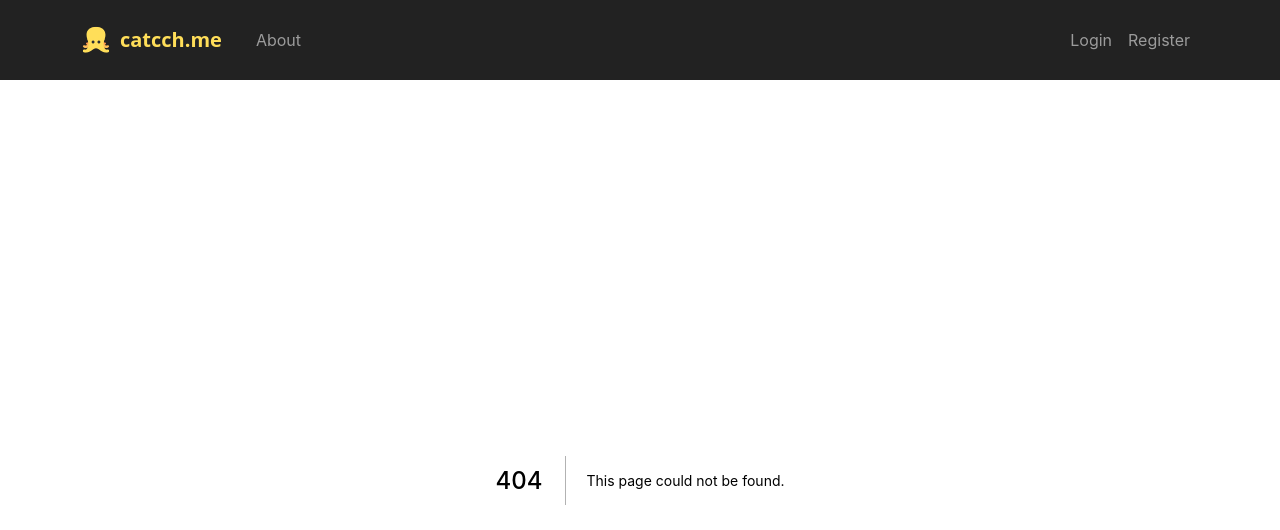
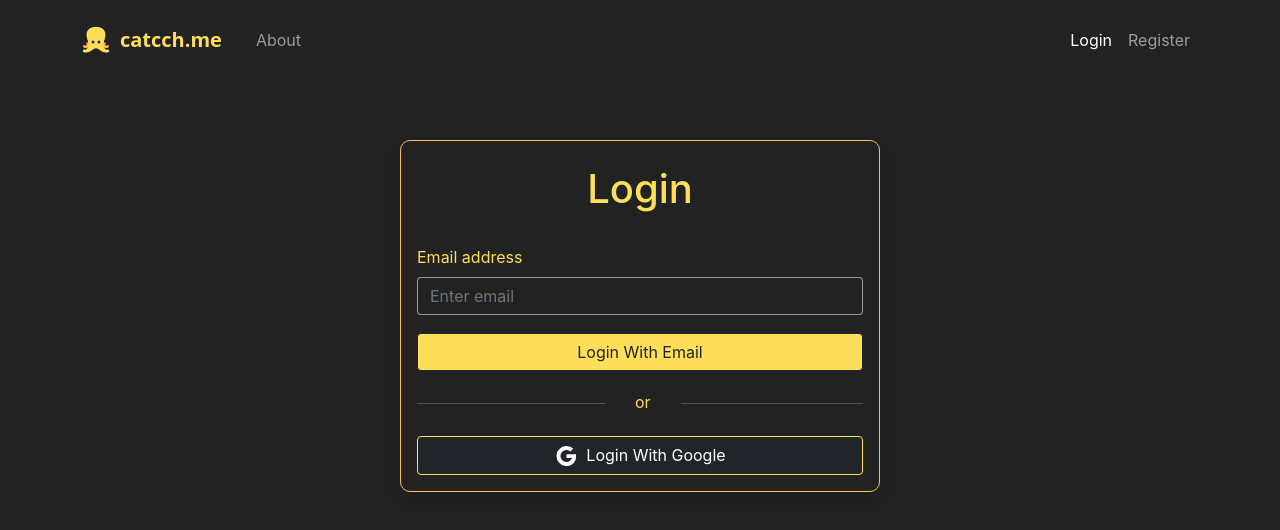
Before and after one commit to armancs12/catcch.me, a Next.js app: page /auth/login in a window 1280 px wide. Before the commit this address had no page. Shown: the top 530 px of the page. Built offline with nearby package versions, Linux system fonts and the light colour scheme.

Commit message:
Create login page and Add AuthForm component

```diff
--- /dev/null
+++ b/src/components/AuthForm/Form.module.css
@@ -0,0 +1,72 @@
+.AuthForm {
+  max-width: 480px;
+  margin: 60px auto;
+  padding: 1rem;
+  border-radius: 10px;
+
+  border: 1px solid var(--secondary);
+}
+
+.AuthForm input {
+  border-color: rgba(255, 255, 255, 0.55);
+  background-color: var(--bg);
+  color: white;
+}
+
+.AuthForm input:focus {
+  border-color: var(--secondary);
+  background-color: var(--bg);
+  color: white;
+  box-shadow: 0 0 0 0.25rem rgb(255, 189, 89, 0.25);
+}
+
+.AuthForm input::selection {
+  background-color: var(--third);
+  color: white;
+}
+
+.AuthForm h1 {
+  margin: .5rem 0;
+  text-align: center;
+}
+
+.AuthForm form {
+  margin-top: 2rem;
+}
+
+
+.AuthForm form button {
+  margin-top: .1rem;
+  width: 100%;
+  background-color: var(--primary);
+  color: var(--bg);
+}
+
+.AuthForm form button:hover {
+  background-color: var(--primary);
+  color: var(--bg);
+}
+
+.AuthFormDivider {
+  margin: 2rem 0;
+  position: relative;
+}
+
+.AuthFormDivider span {
+  position: absolute;
+  left: calc(50% - 5px);
+  bottom: -10px;
+  padding: 10px 30px;
+  margin: -10px -30px;
+  background-color: var(--bg);
+}
+
+.GoogleButton {
+  width: 100%;
+  border-color: var(--primary);
+}
+
+.GoogleButton:hover {
+  width: 100%;
+  border-color: var(--secondary);
+}
--- /dev/null
+++ b/src/components/AuthForm/index.tsx
@@ -0,0 +1,43 @@
+import styles from "./Form.module.css";
+import { Button, Form } from "react-bootstrap";
+import cx from "classnames";
+
+type Props = {
+  title: string;
+};
+
+const AuthForm: React.FC<Props> = ({ title }) => {
+  return (
+    <div className={cx(styles.AuthForm, "shadow")}>
+      <h1>{title}</h1>
+      <Form>
+        <Form.Group className="mb-3 mt-2" controlId="formBasicEmail">
+          <Form.Label>Email address</Form.Label>
+          <Form.Control type="email" placeholder="Enter email" />
+        </Form.Group>
+        <Button type="submit" variant="dark">
+          Login With Email
+        </Button>
+      </Form>
+      <div className={styles.AuthFormDivider}>
+        <hr />
+        <span>or</span>
+      </div>
+
+      <Button className={styles.GoogleButton} variant="dark">
+        <svg
+          fill="currentColor"
+          viewBox="0 0 24 24"
+          width="24"
+          height="24"
+          className="me-2"
+        >
+          <path d="M12.545 10.239v3.821h5.445c-.712 2.315-2.647 3.972-5.445 3.972a6.033 6.033 0 110-12.064c1.498 0 2.866.549 3.921 1.453l2.814-2.814A9.969 9.969 0 0012.545 2C7.021 2 2.543 6.477 2.543 12s4.478 10 10.002 10c8.396 0 10.249-7.85 9.426-11.748l-9.426-.013z"></path>
+        </svg>
+        Login With Google
+      </Button>
+    </div>
+  );
+};
+
+export default AuthForm;
--- a/src/components/Header/index.tsx
+++ b/src/components/Header/index.tsx
@@ -41,8 +41,8 @@ const Header: React.FC = () => {
             <HeaderLink href="/about" text="About" />
           </Nav>
           <Nav>
-            <HeaderLink href="/login" text="Login" />
-            <HeaderLink href="/register" text="Register" />
+            <HeaderLink href="/auth/login" text="Login" />
+            <HeaderLink href="/auth/register" text="Register" />
           </Nav>
         </Navbar.Collapse>
       </Container>
--- /dev/null
+++ b/src/pages/auth/login.tsx
@@ -0,0 +1,12 @@
+import { NextPage } from "next";
+import AuthForm from "../../components/AuthForm";
+
+const LoginPage: NextPage = () => {
+  return (
+    <main>
+        <AuthForm title="Login" />
+    </main>
+  );
+};
+
+export default LoginPage;
```
